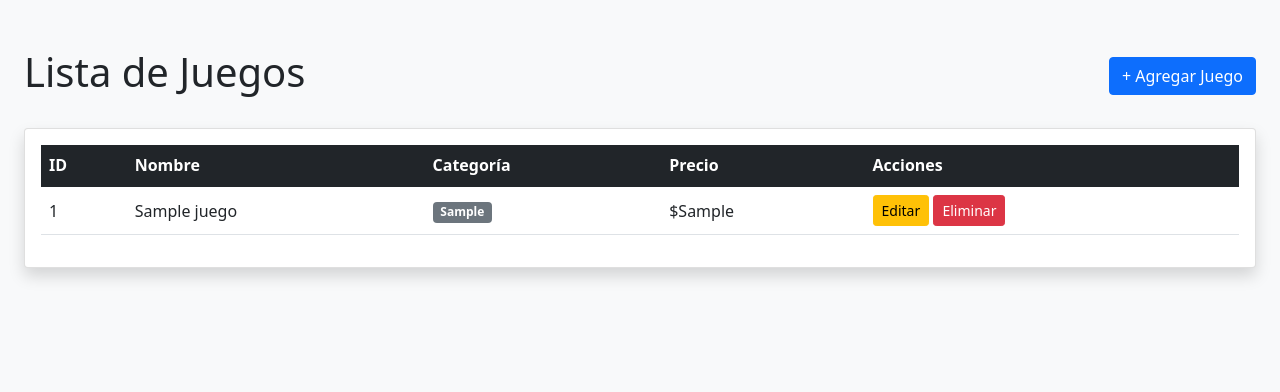
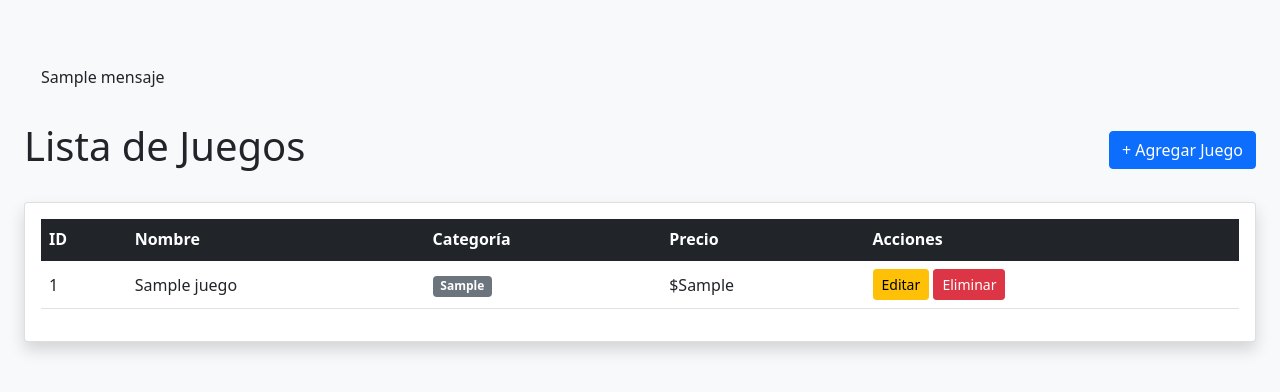
Before and after one commit to Kevinvzlatiz/tienda-juegos, a Spring app: template src/main/resources/templates/index.html in a window 1280 px wide. Shown: the part 56-448 px from the top of the page. Run offline with Thymeleaf, Linux system fonts and the light colour scheme; the template is opened without the code that fills it: most values are stand-ins (such as "Sample title", 1, 10 or a date in 2020); data that the repository does not hold is empty.

Commit message:
Se agrego un mensaje de exito cuando se agrega un producto

```diff
--- a/src/main/resources/templates/agregar.html
+++ b/src/main/resources/templates/agregar.html
@@ -51,7 +51,6 @@
                             </div>
 
                         </div>
-
 
                         <div class="mb-3">
 
--- a/src/main/resources/templates/index.html
+++ b/src/main/resources/templates/index.html
@@ -18,6 +18,11 @@
 </nav>
 
 <div class="container-fluid mt-5 px-4">
+
+    <div class="alert alert-success>"
+         th:if="${mensaje}"
+         th:text="${mensaje}">
+    </div>
 
     <div class="d-flex justify-content-between align-items-center mb-4">
         <h1>Lista de Juegos</h1>
```
Also changed, not shown: src/main/java/kv/tienda/controlador/JuegoControlador.java (+7 -2 lines).
